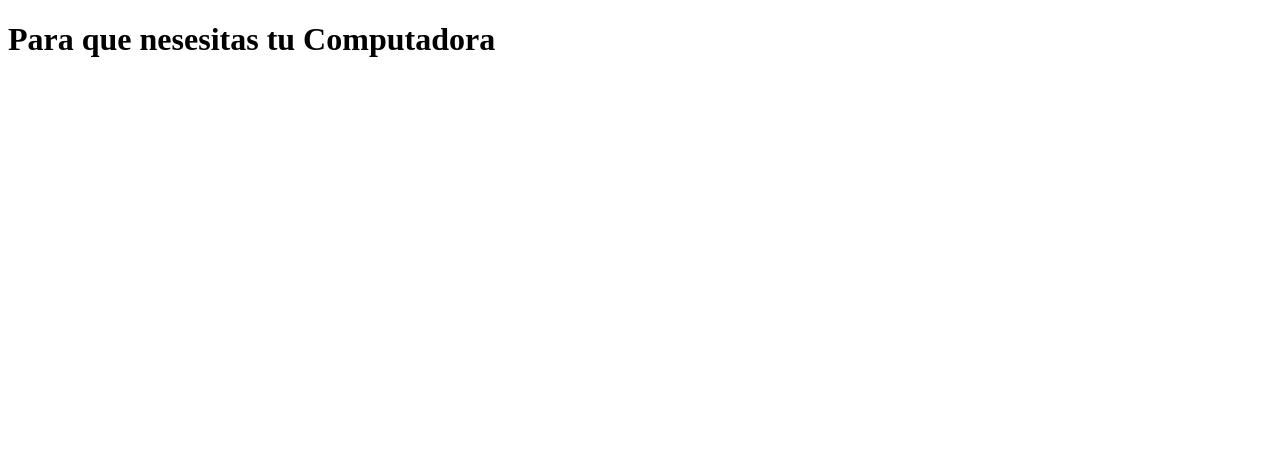
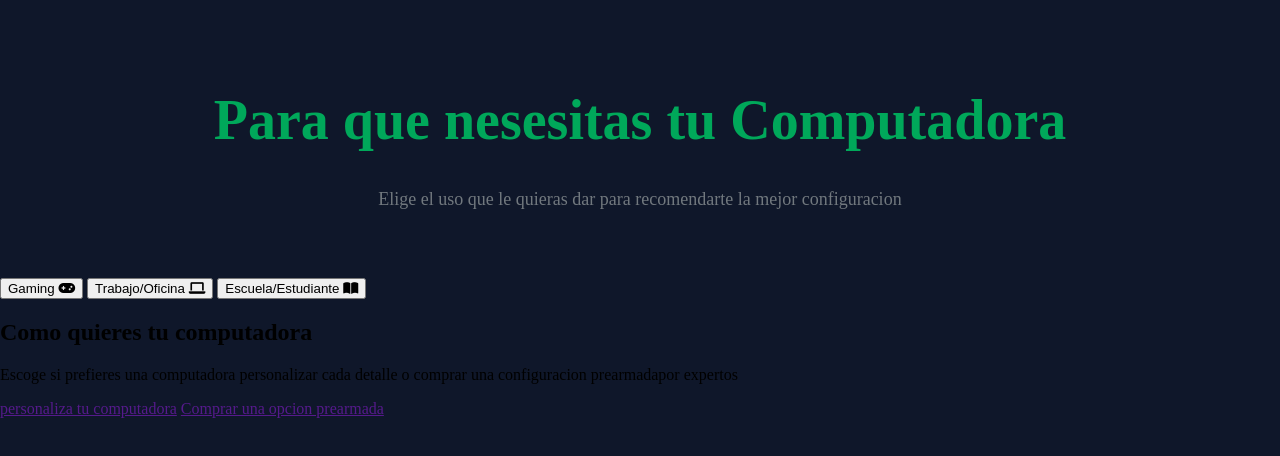
Before and after one commit to Darkiu88/Emprendimiento, a plain HTML site: page pages/Cus.html in a window 1280 px wide. Drawn offline with Linux system fonts and the light colour scheme.

Commit message:
Actualizacion

```diff
--- a/Css/Cus.css
+++ b/Css/Cus.css
@@ -0,0 +1,26 @@
+body {
+    font-family: Rog Fonts;
+    background-color: rgb(15, 23, 42);
+    margin: 0;
+    padding: 0;
+}
+
+.main-header{
+    text-align: center;
+    padding: 50px 20px;
+
+}
+
+.title {
+    font-size: 56px;
+    font-weight: bold;
+    color: #00a85a;
+}
+.subtitle {
+    font-size: 18px;
+    color: #71787e;
+
+}
+.option {
+
+}
--- a/pages/Cus.html
+++ b/pages/Cus.html
@@ -1,15 +1,33 @@
 <!DOCTYPE html>
 <html lang="es">
+
 <head>
     <meta charset="UTF-8">
     <meta name="viewport" content="width=device-width, initial-scale=1.0">
     <title>Customisar</title>
     <link rel="stylesheet" href="/Css/Cus.css">
+    <link href="https://cdnjs.cloudflare.com/ajax/libs/font-awesome/6.0.0-beta3/css/all.min.css" rel="stylesheet">
 </head>
+
 <body>
     <header class="main-header">
         <h1 class="title">Para que nesesitas tu Computadora</h1>
-        <p class="subtitle"></p>
+        <p class="subtitle">Elige el uso que le quieras dar para recomendarte la mejor configuracion</p>
     </header>
+    <section class="option">
+        <button>Gaming <i class="fa-solid fa-gamepad"></i></button>
+        <button>Trabajo/Oficina <i class="fa-solid fa-laptop"></i></button>
+        <button>Escuela/Estudiante <i class="fa-solid fa-book-open"></i></button>
+    </section>
+
+    <section>
+        <h2>Como quieres tu computadora</h2>
+        <p>Escoge si prefieres una computadora personalizar cada detalle o comprar una configuracion prearmadapor
+            expertos</p>
+        <div class="action-buttons"><a href="">personaliza tu computadora</a>
+            <a href="">Comprar una opcion prearmada</a>
+        </div>
+    </section>
 </body>
+
 </html>
```
Also changed, not shown: index.html (+1 -0 lines).
